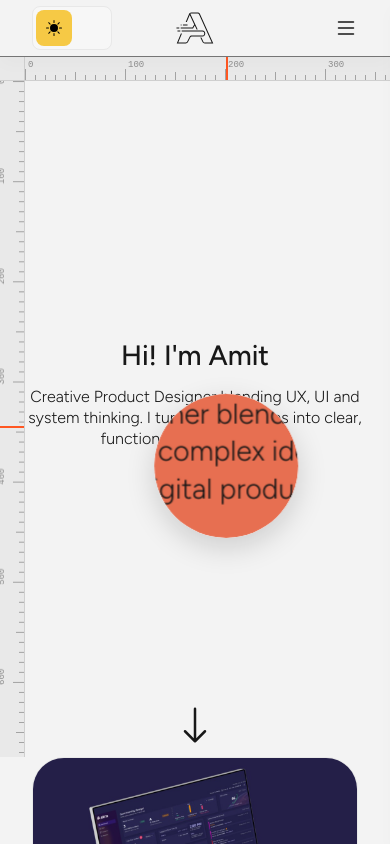
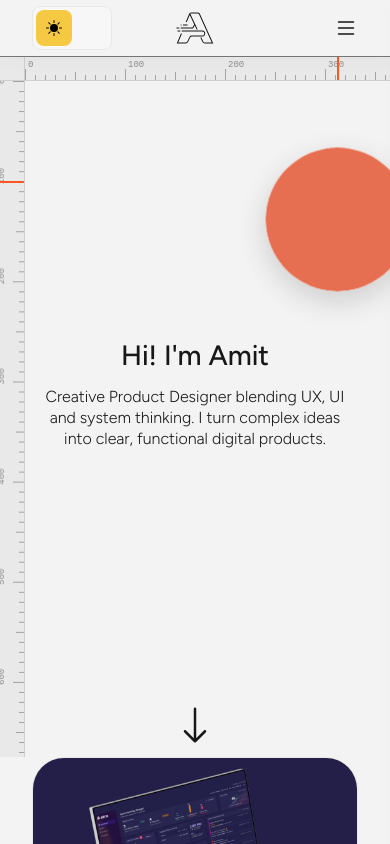
Before and after one commit to amitkedem100/portfolio, a Next.js app: page /portfolio/home in a window 390 px wide. Shown: the top 844 px of the page. Built offline with nearby package versions, Linux system fonts and the light colour scheme; a web font is replaced by a local one.

Commit message:
update hero sction on mobile auto moving orange circle and flow

```diff
--- a/src/app/portfolio/components/PortfolioCursor.tsx
+++ b/src/app/portfolio/components/PortfolioCursor.tsx
@@ -1,6 +1,7 @@
 "use client";
 
 import { useEffect, useRef, useState } from "react";
+import { usePathname } from "next/navigation";
 import { useCursorContext } from "../context/CursorContext";
 import "./PortfolioCursor.css";
 
@@ -13,12 +14,19 @@ const HERO_GIANT_SCALE = 1.78;
 const HERO_GIANT_RADIUS_DESKTOP = 120;
 const HERO_GIANT_RADIUS_MOBILE = 72;
 const HERO_GIANT_X_OFFSET = 0;
-const MOBILE_HERO_LERP_FACTOR = 0.16;
-const MOBILE_HERO_INITIAL_X_RATIO = 0.58;
-const MOBILE_HERO_INITIAL_Y_RATIO = 0.56;
+const MOBILE_HERO_LERP_FACTOR = 0.05;
+const MOBILE_HERO_AUTOPLAY_START_DELAY_MS = 3000;
+const MOBILE_HERO_AUTOPLAY_STEP_MS = 2300;
+const MOBILE_HERO_AUTOPLAY_POINTS = [
+  { x: 129, y: 224 }, // first
+  { x: 290, y: 273 }, // second
+  { x: 345, y: 100 }, // third (last)
+] as const;
+const HOME_PATH = "/portfolio/home";
 
 export function PortfolioCursor() {
   const { variant } = useCursorContext();
+  const pathname = usePathname();
   const [isDesktop, setIsDesktop] = useState(false);
   const [isMobile, setIsMobile] = useState(false);
   const [prefersReducedMotion, setPrefersReducedMotion] = useState(false);
@@ -33,6 +41,7 @@ export function PortfolioCursor() {
   const hasInitialPositionRef = useRef(false);
   const mobileDisplayRef = useRef<{ x: number; y: number } | null>(null);
   const mobileTargetRef = useRef<{ x: number; y: number } | null>(null);
+  const mobileAutoPlayTimeoutsRef = useRef<number[]>([]);
   const heroSourceRef = useRef<HTMLElement | null>(null);
   const heroLensSceneRef = useRef<HTMLDivElement | null>(null);
 
@@ -96,7 +105,8 @@ export function PortfolioCursor() {
 
   const isViewProject = variant === "viewProject";
   const isHeroGiant = variant === "heroGiant";
-  const isMobileHeroLensActive = isMobile && mobileHeroPosition !== null;
+  const isHomePath = pathname === HOME_PATH;
+  const isMobileHeroLensActive = isMobile && isHomePath && mobileHeroPosition !== null;
   const isHeroLensActive = isHeroGiant || isMobileHeroLensActive;
 
   const updateHeroLensCssVars = (localPosition: { x: number; y: number } | null) => {
@@ -151,61 +161,106 @@ export function PortfolioCursor() {
   }, [isDesktop, isMobile, isHeroLensActive]);
 
   useEffect(() => {
-    if (!isMobile) return;
-    const hero = document.querySelector(".home-hero-inner") as HTMLElement | null;
-    if (!hero) {
-      mobileDisplayRef.current = null;
-      mobileTargetRef.current = null;
-      setMobileHeroPosition(null);
-      setMobileHeroTarget(null);
-      updateHeroLensCssVars(null);
-      return;
-    }
+    if (isHomePath) return;
+    mobileAutoPlayTimeoutsRef.current.forEach((id) => window.clearTimeout(id));
+    mobileAutoPlayTimeoutsRef.current = [];
+    mobileDisplayRef.current = null;
+    mobileTargetRef.current = null;
+    setMobileHeroPosition(null);
+    setMobileHeroTarget(null);
+    updateHeroLensCssVars(null);
+  }, [isHomePath]);
+
+  useEffect(() => {
+    if (!isMobile || !isHomePath) return;
+
+    let rafId = 0;
+    mobileAutoPlayTimeoutsRef.current.forEach((id) => window.clearTimeout(id));
+    mobileAutoPlayTimeoutsRef.current = [];
+
+    const clampToHero = (
+      rect: DOMRect,
+      point: { x: number; y: number },
+    ) => ({
+      x: Math.max(0, Math.min(rect.width, point.x)),
+      y: Math.max(0, Math.min(rect.height, point.y)),
+    });
+
+    const setLensTarget = (point: { x: number; y: number }) => {
+      mobileTargetRef.current = point;
+      setMobileHeroTarget(point);
+    };
 
     const setInitialLensPoint = () => {
-      const rect = hero.getBoundingClientRect();
-      const next = {
-        x: rect.width * MOBILE_HERO_INITIAL_X_RATIO,
-        y: rect.height * MOBILE_HERO_INITIAL_Y_RATIO,
-      };
-      mobileDisplayRef.current = next;
-      mobileTargetRef.current = next;
-      setMobileHeroPosition(next);
-      setMobileHeroTarget(next);
-      updateHeroLensCssVars(next);
+      const mountedHero = document.querySelector(".home-hero-inner") as HTMLElement | null;
+      if (!mountedHero) return false;
+      if (!isHomePath) return false;
+      const rect = mountedHero.getBoundingClientRect();
+      const [firstRaw, secondRaw, thirdRaw] = MOBILE_HERO_AUTOPLAY_POINTS;
+      const first = clampToHero(rect, firstRaw);
+      const second = clampToHero(rect, secondRaw);
+      const third = clampToHero(rect, thirdRaw);
+
+      mobileDisplayRef.current = first;
+      setMobileHeroPosition(first);
+      updateHeroLensCssVars(first);
+      setLensTarget(first);
+
+      const t1 = window.setTimeout(
+        () => setLensTarget(second),
+        MOBILE_HERO_AUTOPLAY_START_DELAY_MS,
+      );
+      const t2 = window.setTimeout(
+        () => setLensTarget(third),
+        MOBILE_HERO_AUTOPLAY_START_DELAY_MS + MOBILE_HERO_AUTOPLAY_STEP_MS,
+      );
+      mobileAutoPlayTimeoutsRef.current = [t1, t2];
+      return true;
     };
 
-    setInitialLensPoint();
-    window.addEventListener("resize", setInitialLensPoint);
+    const initWhenReady = () => {
+      const done = setInitialLensPoint();
+      if (!done) {
+        rafId = requestAnimationFrame(initWhenReady);
+      }
+    };
+
+    initWhenReady();
+    window.addEventListener("resize", initWhenReady);
     return () => {
-      window.removeEventListener("resize", setInitialLensPoint);
+      cancelAnimationFrame(rafId);
+      mobileAutoPlayTimeoutsRef.current.forEach((id) => window.clearTimeout(id));
+      mobileAutoPlayTimeoutsRef.current = [];
+      window.removeEventListener("resize", initWhenReady);
       updateHeroLensCssVars(null);
     };
-  }, [isMobile]);
+  }, [isMobile, isHomePath]);
 
   useEffect(() => {
-    if (!isMobile) return;
+    if (!isMobile || !isHomePath) return;
     const hero = document.querySelector(".home-hero-inner") as HTMLElement | null;
     if (!hero) return;
 
     const onTap = (event: PointerEvent) => {
+      mobileAutoPlayTimeoutsRef.current.forEach((id) => window.clearTimeout(id));
+      mobileAutoPlayTimeoutsRef.current = [];
       const rect = hero.getBoundingClientRect();
-      const nextTarget = {
+      const next = {
         x: Math.max(0, Math.min(rect.width, event.clientX - rect.left)),
         y: Math.max(0, Math.min(rect.height, event.clientY - rect.top)),
       };
-      mobileTargetRef.current = nextTarget;
-      setMobileHeroTarget(nextTarget);
+      mobileTargetRef.current = next;
+      setMobileHeroTarget(next);
       if (!mobileDisplayRef.current) {
-        mobileDisplayRef.current = nextTarget;
-        setMobileHeroPosition(nextTarget);
-        updateHeroLensCssVars(nextTarget);
+        mobileDisplayRef.current = next;
+        setMobileHeroPosition(next);
+        updateHeroLensCssVars(next);
       }
     };
 
     hero.addEventListener("pointerdown", onTap, { passive: true });
     return () => hero.removeEventListener("pointerdown", onTap);
-  }, [isMobile]);
+  }, [isMobile, isHomePath]);
 
   useEffect(() => {
     if (!isMobile || !mobileHeroTarget) return;
--- a/src/app/portfolio/home/ScrollToSelectedWork.tsx
+++ b/src/app/portfolio/home/ScrollToSelectedWork.tsx
@@ -36,6 +36,13 @@ function clearWorkNavScrollFlag() {
  */
 export function ScrollToSelectedWork() {
   const pathname = usePathname();
+
+  useLayoutEffect(() => {
+    if (pathname !== HOME_PATH) return;
+    if (readWorkNavScrollFlag()) return;
+    if (window.location.hash.replace(/^#/, "") === SELECTED_WORK_ID) return;
+    window.scrollTo({ top: 0, left: 0, behavior: "instant" });
+  }, [pathname]);
 
   /* Drop stale flag when leaving home (user navigated away before delayed scroll). */
   useEffect(() => {
--- a/src/app/portfolio/home/components/HomeHero.css
+++ b/src/app/portfolio/home/components/HomeHero.css
@@ -148,6 +148,7 @@ html[data-theme="dark"] .hero-rulers__indicator--y {
 @media (max-width: 1024px) {
   .home-hero-inner {
     margin-top: 64px;
+    overflow: hidden;
   }
   .home-hero-title {
     font-size: 40px;
@@ -161,6 +162,7 @@ html[data-theme="dark"] .hero-rulers__indicator--y {
 @media (max-width: 768px) {
   .home-hero-inner {
     margin-top: 40px;
+    overflow: hidden;
   }
   .home-hero-title {
     font-size: 28px;
@@ -168,6 +170,7 @@ html[data-theme="dark"] .hero-rulers__indicator--y {
   }
   .home-hero-subtitle {
     font-size: 16px;
+  max-width: 80vw;
   }
   .home-hero-arrow {
     padding-bottom: 12px;
```
